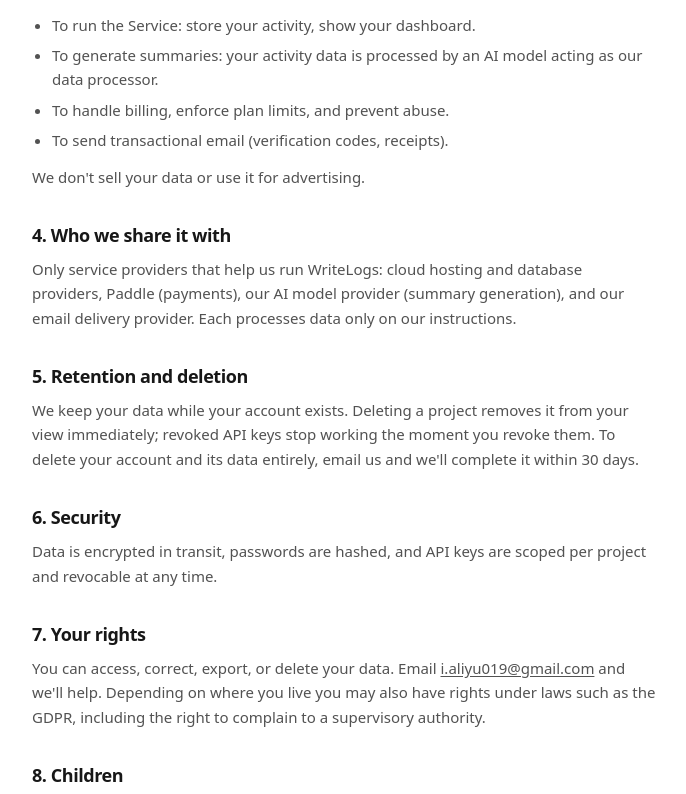
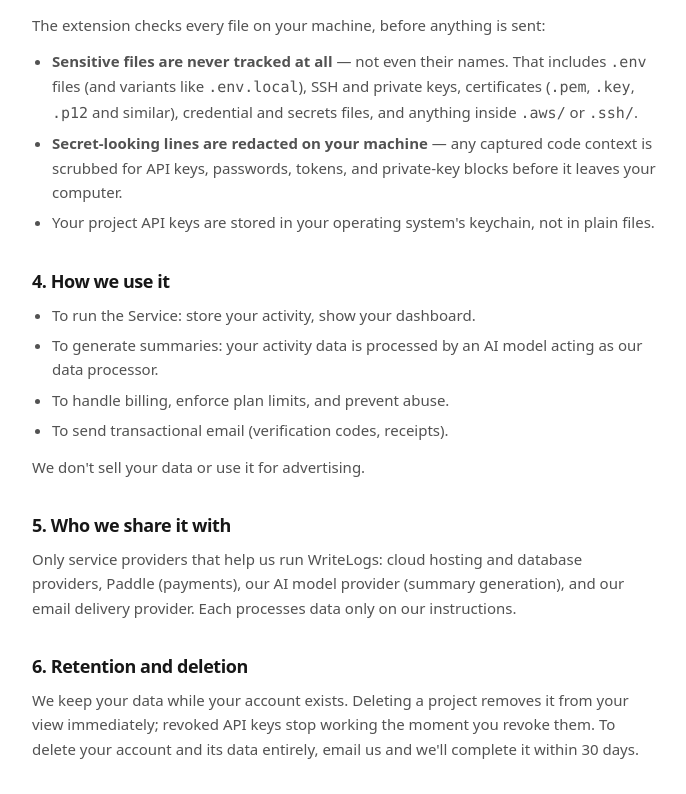
Before and after one commit to Ibrvheem/codepulse-web, a Next.js app: page /privacy in a window 1280 px wide. Shown: the part 766-1560 px from the top of the page, without its empty margins (296-982 px from the left). Built offline with nearby package versions, Linux system fonts and the light colour scheme; no server answers.

Commit message:
feat(privacy-page): update data collection section for clarity and accuracy

```diff
--- a/app/(legal)/privacy/page.tsx
+++ b/app/(legal)/privacy/page.tsx
@@ -48,7 +48,33 @@ export default function PrivacyPage() {
         </ul>
       </Section>
 
-      <Section title="3. How we use it">
+      <Section title="3. What we never collect">
+        <p>
+          The extension checks every file on your machine, before anything is
+          sent:
+        </p>
+        <ul>
+          <li>
+            <strong>Sensitive files are never tracked at all</strong> — not
+            even their names. That includes <code>.env</code> files (and
+            variants like <code>.env.local</code>), SSH and private keys,
+            certificates (<code>.pem</code>, <code>.key</code>,{" "}
+            <code>.p12</code> and similar), credential and secrets files, and
+            anything inside <code>.aws/</code> or <code>.ssh/</code>.
+          </li>
+          <li>
+            <strong>Secret-looking lines are redacted on your machine</strong>{" "}
+            — any captured code context is scrubbed for API keys, passwords,
+            tokens, and private-key blocks before it leaves your computer.
+          </li>
+          <li>
+            Your project API keys are stored in your operating system&apos;s
+            keychain, not in plain files.
+          </li>
+        </ul>
+      </Section>
+
+      <Section title="4. How we use it">
         <ul>
           <li>To run the Service: store your activity, show your dashboard.</li>
           <li>
@@ -61,7 +87,7 @@ export default function PrivacyPage() {
         <p>We don&apos;t sell your data or use it for advertising.</p>
       </Section>
 
-      <Section title="4. Who we share it with">
+      <Section title="5. Who we share it with">
         <p>
           Only service providers that help us run WriteLogs: cloud hosting and
           database providers, Paddle (payments), our AI model provider (summary
@@ -70,7 +96,7 @@ export default function PrivacyPage() {
         </p>
       </Section>
 
-      <Section title="5. Retention and deletion">
+      <Section title="6. Retention and deletion">
         <p>
           We keep your data while your account exists. Deleting a project
           removes it from your view immediately; revoked API keys stop working
@@ -79,14 +105,14 @@ export default function PrivacyPage() {
         </p>
       </Section>
 
-      <Section title="6. Security">
+      <Section title="7. Security">
         <p>
           Data is encrypted in transit, passwords are hashed, and API keys are
           scoped per project and revocable at any time.
         </p>
       </Section>
 
-      <Section title="7. Your rights">
+      <Section title="8. Your rights">
         <p>
           You can access, correct, export, or delete your data. Email{" "}
           <a href="mailto:i.aliyu019@gmail.com">i.aliyu019@gmail.com</a> and
@@ -96,11 +122,11 @@ export default function PrivacyPage() {
         </p>
       </Section>
 
-      <Section title="8. Children">
+      <Section title="9. Children">
         <p>The Service is not directed at children under 16.</p>
       </Section>
 
-      <Section title="9. Changes">
+      <Section title="10. Changes">
         <p>
           We&apos;ll update this notice as the Service evolves and note the
           date above. Material changes will be announced by email or in the
```
